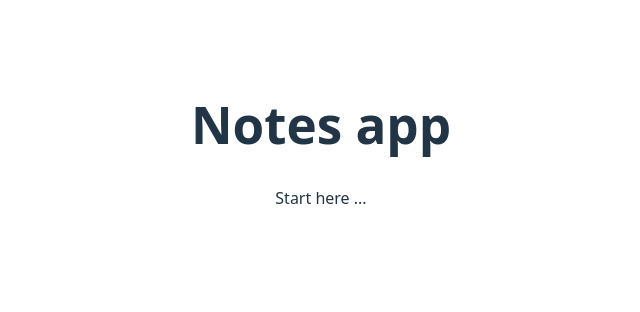
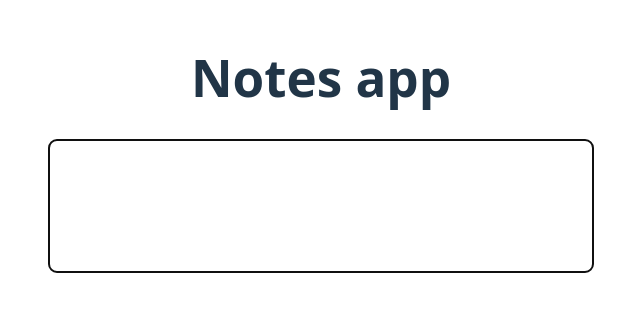
Before and after one commit to mstefaniak/notes, a React (Vite) app: page / in a window 1280 px wide. Shown: the part 256-568 px from the top of the page, without its empty margins (319-959 px from the left). Built offline with nearby package versions, Linux system fonts and the light colour scheme.

Commit message:
add simple editor

```diff
--- a/src/App.css
+++ b/src/App.css
@@ -4,3 +4,13 @@
   padding: 2rem;
   text-align: center;
 }
+
+.editor {
+  border: 1px solid #ccc;
+  padding: 1rem;
+  border-radius: 0.5rem;
+  min-height: 100px;
+  width: 40vw;
+  min-width: 500px;
+  text-align: left;
+}
--- a/src/App.tsx
+++ b/src/App.tsx
@@ -1,15 +1,12 @@
 import './App.css'
+import { Editor } from './components/Editor'
 
 function App() {
 
   return (
     <>
       <h1>Notes app</h1>
-      <div className="card">
-        <p>
-          Start here ...
-        </p>
-      </div>
+      <Editor />
     </>
   )
 }
--- /dev/null
+++ b/src/components/Editor.tsx
@@ -0,0 +1,39 @@
+import { useEffect, useRef } from "react"
+
+const debounce = (callback: () => void, delay: number) => {
+  let timeout: number
+
+  return () => {
+    clearTimeout(timeout)
+    timeout = setTimeout(() => callback(), delay)
+  }
+}
+
+export const Editor = () => {
+  const editorRef = useRef<HTMLDivElement>(null)
+
+  useEffect(() => {
+    if (editorRef.current) {
+      editorRef.current.focus()
+    }
+  }, [])
+
+  const handleChange = debounce(() => {
+    const target = editorRef.current as HTMLDivElement
+    const text = target.innerText
+    console.log(text)
+  }, 1000)
+
+  useEffect(() => {
+    const editor = editorRef.current
+    if (editor) {
+      editor.addEventListener('input', handleChange)
+    }
+
+    return () => {
+      editor?.removeEventListener('input', handleChange)
+    }
+  }, [])
+
+  return <div className="editor" contentEditable ref={editorRef} />
+}
```
